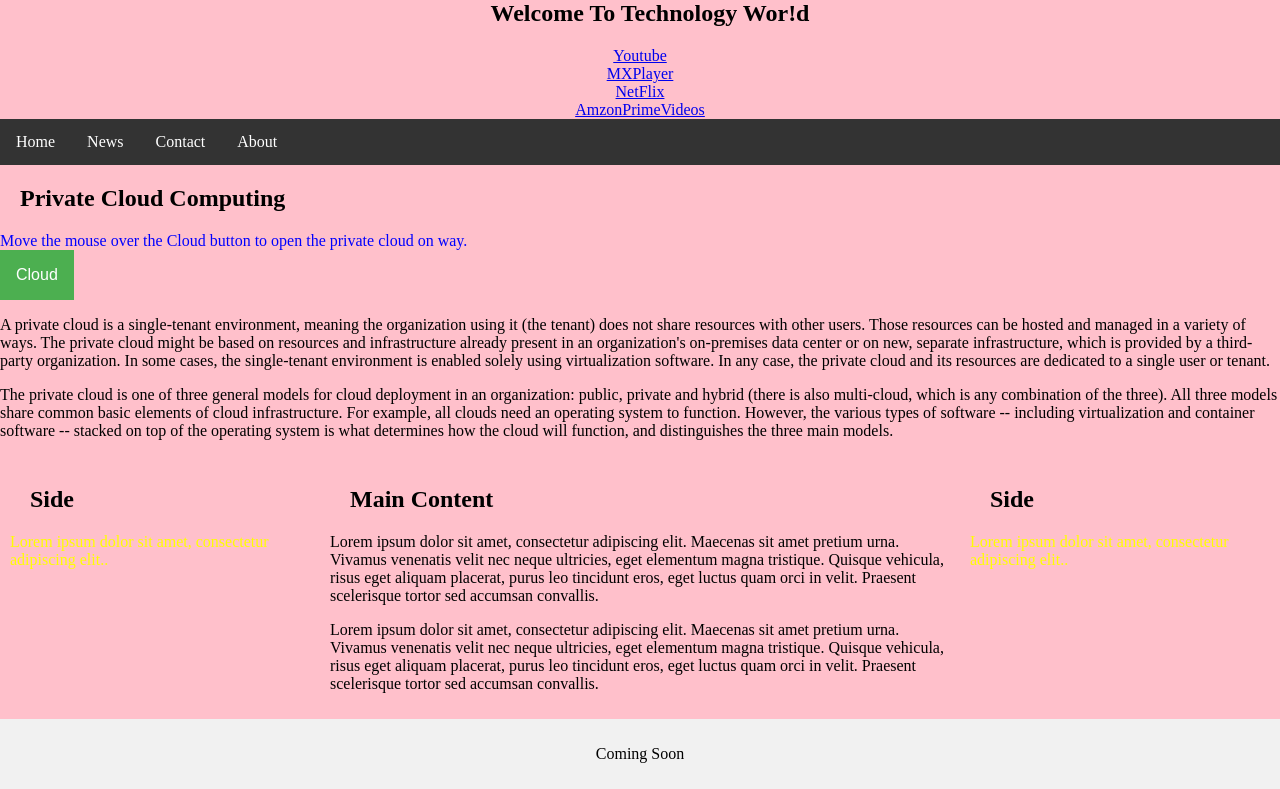
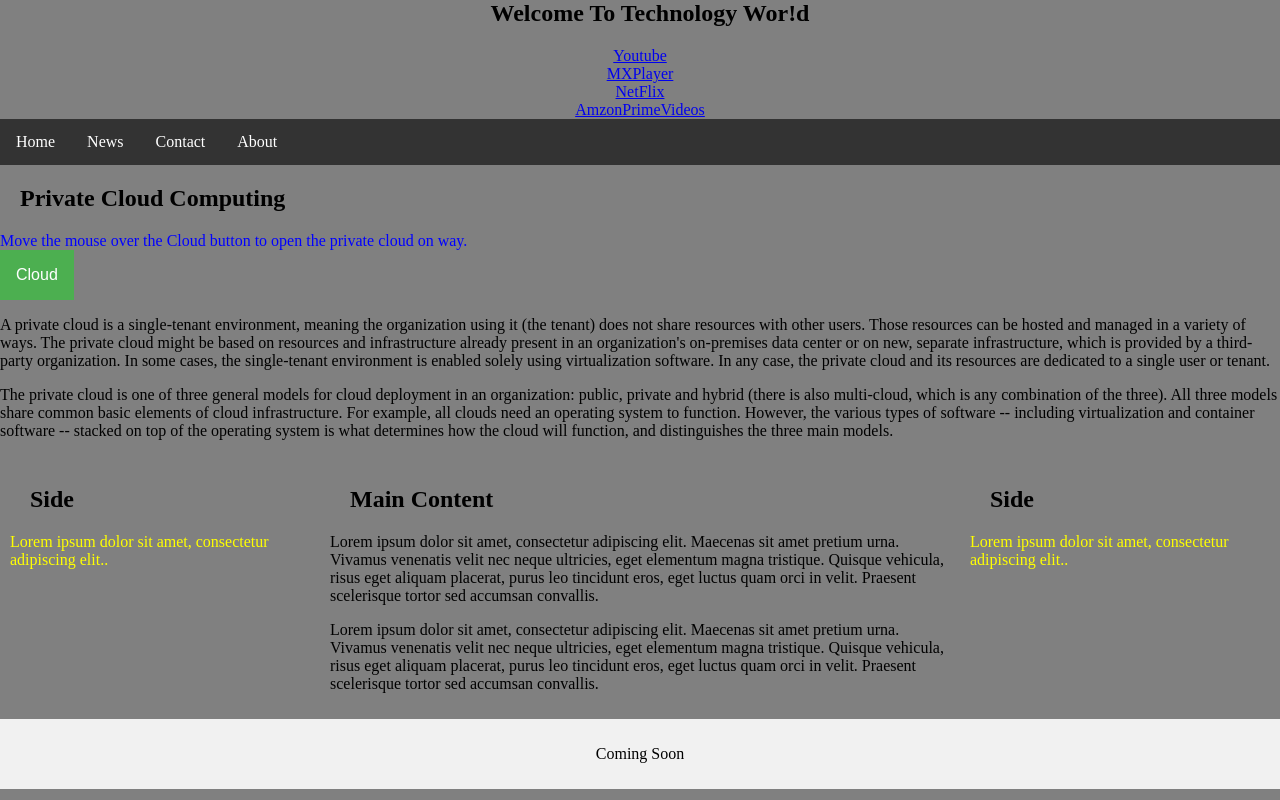
Before and after one commit to VinayKP26/CodeDeploy, a plain HTML site: page index.html in a window 1280 px wide. Drawn offline with Linux system fonts and the light colour scheme.

Commit message:
edit bg color to gray

```diff
--- a/index.html
+++ b/index.html
@@ -1,7 +1,7 @@
 <html>
 <style>
 body {
-  background-color: pink;
+  background-color: gray;
   opacity: 1;
 
   color: black;
```
